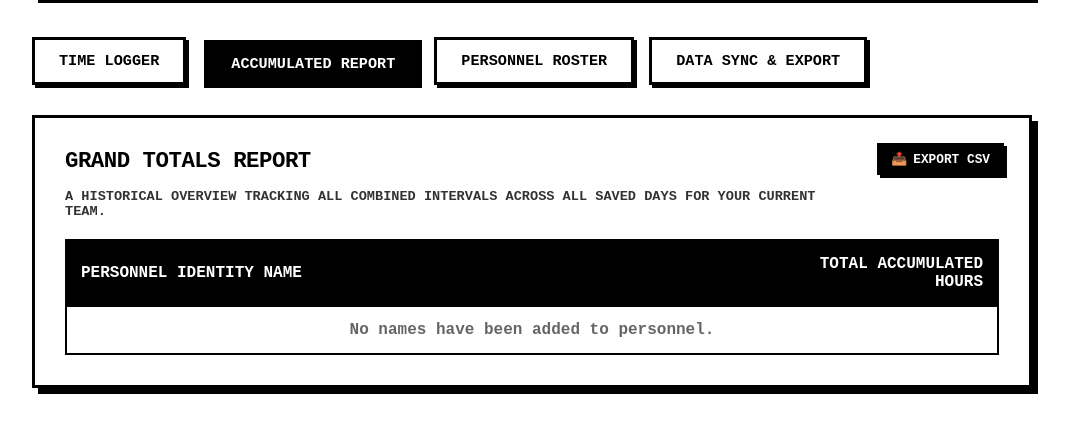
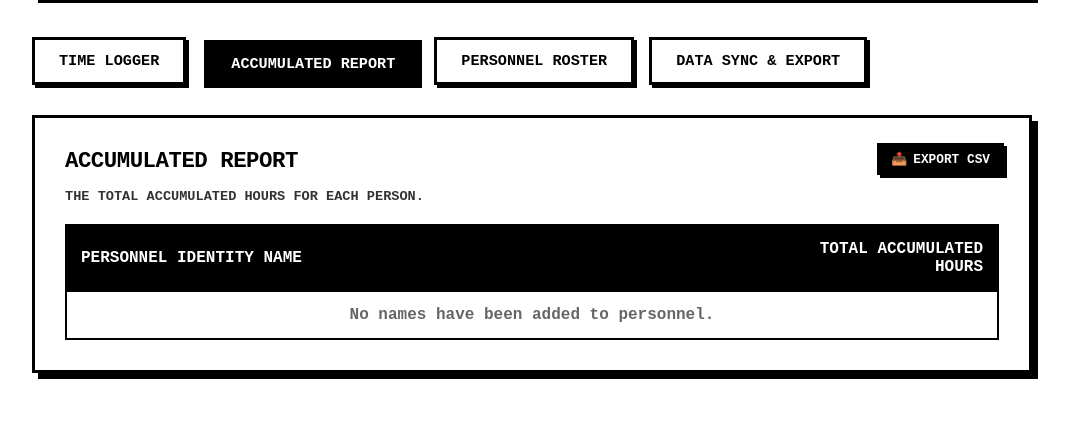
Before and after one commit to 316-Ministry/timekeeper, a plain HTML site: page index.html in a window 1280 px wide. Both pictures are taken after a click on the button "ACCUMULATED REPORT". Shown: the part 147-580 px from the top of the page, without its empty margins (108-1177 px from the left). Drawn offline with Linux system fonts and the light colour scheme.

Commit message:
Misc.
Some text changes

```diff
--- a/index.html
+++ b/index.html
@@ -453,7 +453,7 @@
                         <span>📤</span> Export CSV
                     </button>
                 </div>
-                <h3>Grand Totals Report</h3>
+                <h3>Accumulated Report</h3>
                 <p
                     style="
                         font-size: 0.85rem;
@@ -463,8 +463,8 @@
                         padding-right: 160px;
                     "
                 >
-                    A historical overview tracking all combined intervals across
-                    all saved days for your current team.
+                    The total accumulated hours for each
+                    person.
                 </p>
 
                 <table class="list-table">
@@ -504,7 +504,7 @@
                         onchange="importRosterFromCSV(this)"
                     />
                 </div>
-                <h3>Team Configuration</h3>
+                <h3>Roster</h3>
 
                 <div class="form-group">
                     <input
```
